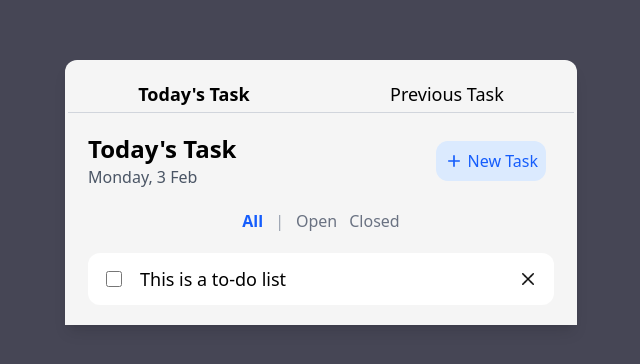
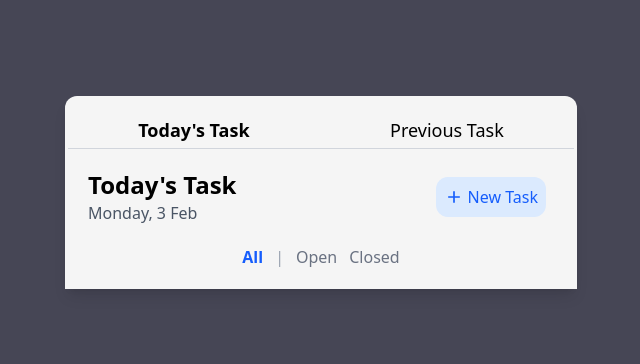
Before and after one commit to dadhichvansh/todo-list-app, a website built with Vite: page index.html in a window 1280 px wide. Shown: the part 208-572 px from the top of the page, without its empty margins (319-959 px from the left). Built offline with nearby package versions, Linux system fonts and the light colour scheme.

Commit message:
Remove the static content in task-list section.

```diff
--- a/index.html
+++ b/index.html
@@ -51,28 +51,7 @@
           Closed
         </button>
       </section>
-      <section id="task-list">
-        <div
-          class="task-item m-5 bg-white p-4 py-3 flex justify-between items-center rounded-xl"
-        >
-          <div class="flex items-center gap-4">
-            <input
-              type="checkbox"
-              class="task-checkbox w-4 h-4 sm:w-5 sm:h-4 cursor-pointer rounded"
-            />
-            <h3 class="task-text text-lg">This is a to-do list</h3>
-          </div>
-          <button
-            class="delete-btn p-1 rounded hover:bg-blue-300 transition duration-500"
-          >
-            <img
-              src="/assets/cross-icon.png"
-              alt="cross-icon"
-              class="w-2 h-2 sm:w-3 sm:h-3"
-            />
-          </button>
-        </div>
-      </section>
+      <section id="task-list"></section>
     </main>
 
     <script type="module" src="/src/main.js"></script>
```
